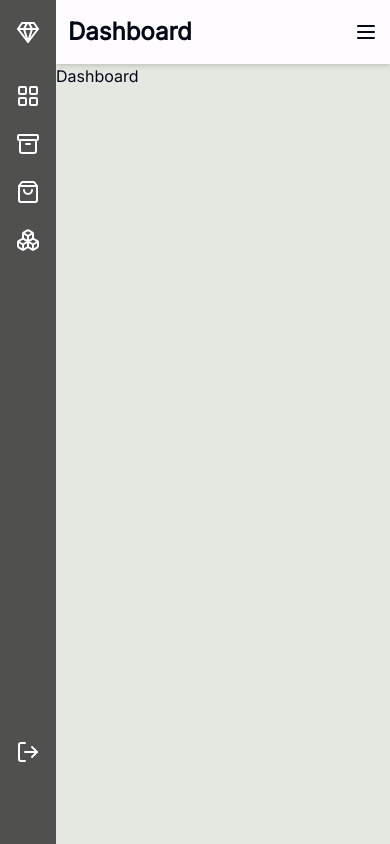
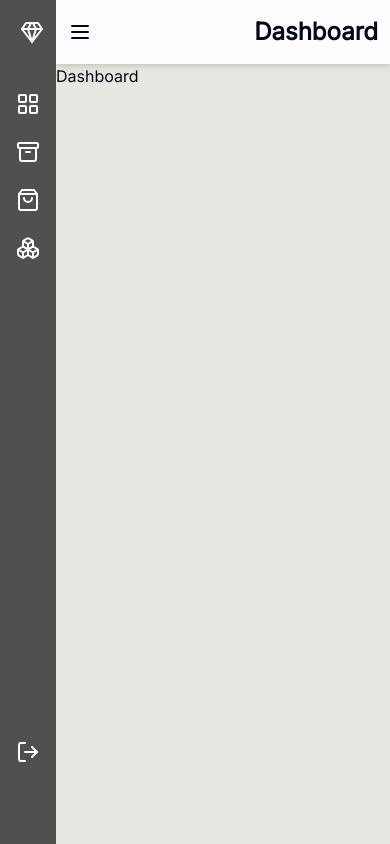
Before and after one commit to balikis-oyeleye/MysticShop-Dashboard, a Next.js app: page / in a window 390 px wide. Built offline with nearby package versions, Linux system fonts and the light colour scheme.

Commit message:
fix: add x svg to sidebar

```diff
--- a/app/(dashboard)/layout.tsx
+++ b/app/(dashboard)/layout.tsx
@@ -12,13 +12,13 @@ const DashboardLayout = ({ children }: LayoutProps) => {
     <div className="h-full relative">
       <aside
         className={`h-full fixed inset-y-0 z-[80] bg-gray md:w-72 transition-all duration-300 ${
-          openSidebar ? "w-60" : "w-14"
+          openSidebar ? "w-72" : "w-14"
         }`}
       >
-        <Sidebar openSidebar={openSidebar} />
+        <Sidebar openSidebar={openSidebar} setOpenSidebar={setOpenSidebar} />
       </aside>
       <main className="md:pl-72 pl-14  h-full w-full bg-grayFade">
-        <Navbar openSidebar={openSidebar} setOpenSidebar={setOpenSidebar} />
+        <Navbar setOpenSidebar={setOpenSidebar} />
         {children}
       </main>
     </div>
--- a/components/navbar.tsx
+++ b/components/navbar.tsx
@@ -1,26 +1,20 @@
+import { SidebarProps } from "@/types/general";
 import { UserButton } from "@clerk/nextjs";
 import { Menu } from "lucide-react";
-import { Dispatch, SetStateAction } from "react";
 
-interface NavbarProps {
-  openSidebar: boolean;
-  setOpenSidebar: Dispatch<SetStateAction<boolean>>;
-}
-
-const Navbar = ({ openSidebar, setOpenSidebar }: NavbarProps) => {
+const Navbar = ({ setOpenSidebar }: SidebarProps) => {
   const toggleMenu = () => {
-    setOpenSidebar((prev) => !prev);
+    setOpenSidebar((prev) => (prev = true));
   };
 
   return (
     <nav className="flex items-center justify-between bg-white px-3 md:px-6 py-4 shadow-md">
+      <Menu className="md:hidden block cursor-pointer" onClick={toggleMenu} />
       <div>
         <h1 className="font-bold text-2xl">Dashboard</h1>
       </div>
-      <div className="flex items-center gap-3">
-        <UserButton />
-        <Menu className="md:hidden block cursor-pointer" onClick={toggleMenu} />
-      </div>
+
+      <UserButton />
     </nav>
   );
 };
--- a/components/sidebar.tsx
+++ b/components/sidebar.tsx
@@ -6,9 +6,11 @@ import {
   ShoppingBag,
   Boxes,
   LogOut,
+  X,
 } from "lucide-react";
 import Link from "next/link";
 import { SignOutButton } from "@clerk/nextjs";
+import { SidebarProps } from "@/types/general";
 
 const routes = [
   { label: "Overview", icon: LayoutGrid, to: "/" },
@@ -17,14 +19,15 @@ const routes = [
   { label: "Transactions", icon: Boxes, to: "/transactions" },
 ];
 
-interface SidebarProps {
-  openSidebar: boolean;
-}
+const Sidebar = ({ openSidebar, setOpenSidebar }: SidebarProps) => {
+  const toggleMenu = () => {
+    setOpenSidebar((prev) => (prev = false));
+  };
 
-const Sidebar = ({ openSidebar }: SidebarProps) => {
   return (
     <div className="px-4 py-5 w-full relative h-full overflow-hidden">
-      <Link href="/" className="flex items-center gap-2 cursor-pointer mb-10">
+      <div className="flex items-center justify-between mb-12">
+        <Link href="/" className="flex items-center gap-2 cursor-pointer">
           <Gem className="w-8 text-white" />
           <h1
             className={`text-2xl text-white
@@ -33,6 +36,11 @@ const Sidebar = ({ openSidebar }: SidebarProps) => {
             MysticShop
           </h1>
         </Link>
+        <X
+          className="text-white cursor-pointer md:hidden"
+          onClick={toggleMenu}
+        />
+      </div>
       <div className="flex flex-col gap-y-6">
         {routes.map((route) => (
           <Link
```
Also changed, not shown: types/general.ts (+7 -0 lines). Lines whose indentation alone changed are shown as unchanged.
